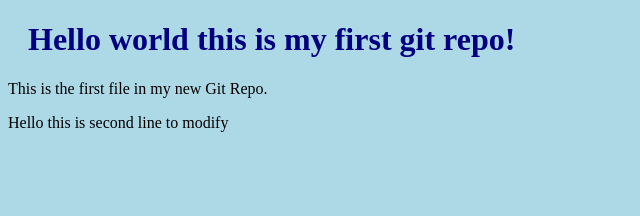
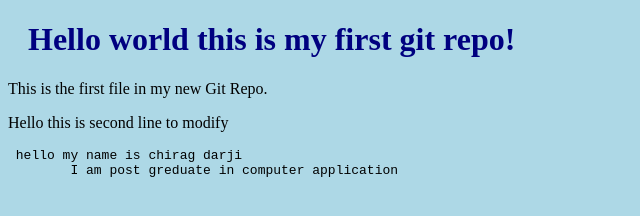
Before and after one commit to darjichirag235/hellow-word, a plain HTML site: page index.html in a window 1280 px wide. Shown: the whole page, without its empty margins (0-640 px from the left). Drawn offline with Linux system fonts and the light colour scheme.

Commit message:
Add some bio information

```diff
--- a/index.html
+++ b/index.html
@@ -9,5 +9,7 @@
 <h1>Hello world this is my first git repo!</h1>
 <p>This is the first file in my new Git Repo.</p>
 <p> Hello this is second line to modify</p>
+<pre> hello my name is chirag darji
+ 	I am post greduate in computer application </pre>
 </body>
 </html>
```
